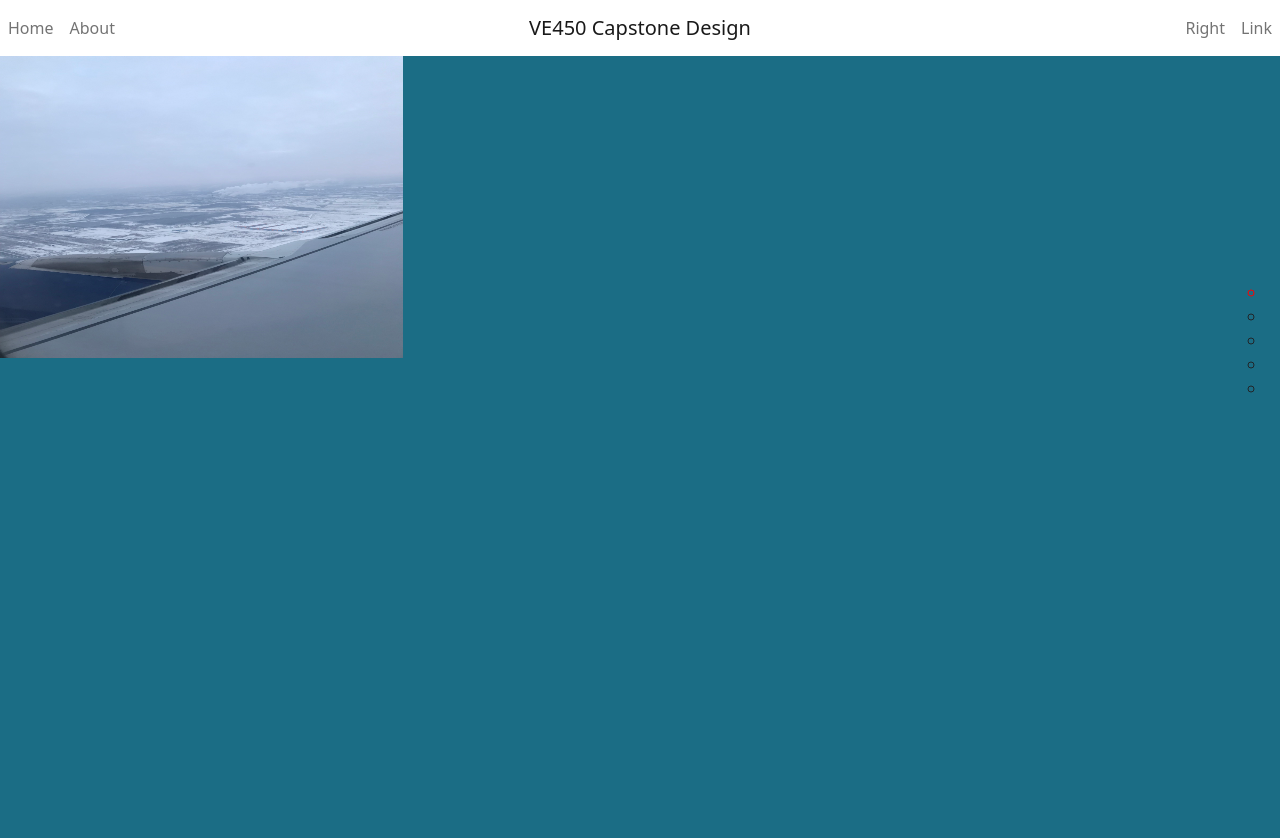
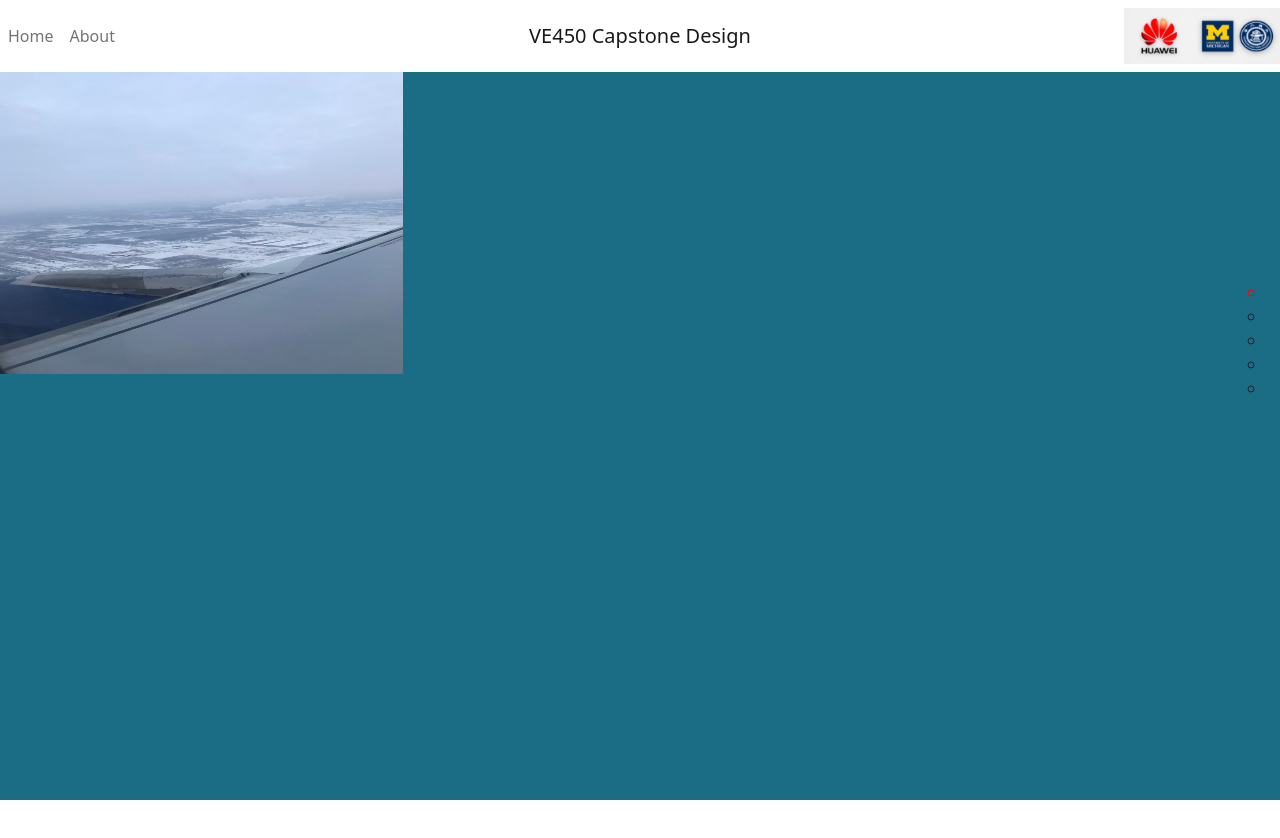
Before and after one commit to ve450su2021-group26/poster-v2, a Vue app: page /about in a window 1280 px wide. Shown: the top 838 px of the page. After the commit the page ends 800 px from the top, so only its background shows below. Built offline with nearby package versions, Linux system fonts and the light colour scheme; a web font is replaced by a local one.

Commit message:
navbar fixed

```diff
--- a/src/components/navbar.vue
+++ b/src/components/navbar.vue
@@ -1,5 +1,5 @@
 <template>
-  <nav class="navbar navbar-expand-md navbar-light" style="background-color: #ffffff;">
+  <nav class="navbar navbar-expand-md navbar-light navbar-fixed-top navbar-transparent" style="background-color: #ffffff;">
     <div class="navbar-collapse collapse w-100 order-1 order-md-0 dual-collapse2">
       <ul class="navbar-nav me-auto">
         <li class="nav-item active">
@@ -24,10 +24,9 @@
     <div class="navbar-collapse collapse w-100 order-3 dual-collapse2">
       <ul class="navbar-nav ms-auto">
         <li class="nav-item">
-          <a class="nav-link" href="#">Right</a>
-        </li>
-        <li class="nav-item">
-          <a class="nav-link" href="#">Link</a>
+          <img src="../assets/huawei.png" width="70" height="56" alt="">
+          <img src="../assets/ji.png" width="86" height="56" alt="">
+
         </li>
       </ul>
     </div>
@@ -41,4 +40,13 @@ export default {
 </script>
 
 <style scoped>
+.navbar {
+  z-index:1000;
+  margin-left: 0px;
+}
+
+.navbar-transparent {
+  background:transparent;
+}
+
 </style>
--- a/src/views/About.vue
+++ b/src/views/About.vue
@@ -1,8 +1,8 @@
 <template>
   <div id="about">
-    <Navbar />
-<!--    Height = 56-->
     <div id="wrap" :style="{ height: screenHeight + 'px' }">
+      <Navbar />
+      <!--    Height = 56-->
       <div id="main" :style="{ top: nowTop + 'px' }">
         <ul id="pageUl" type="circle">
           <li id="pageUlLi1" class="pageUlLi" :class="{'active': curIndex == 1}">&nbsp;</li>
```
Also changed, not shown: src/assets/huawei.png (added), src/assets/ji.png (added).
